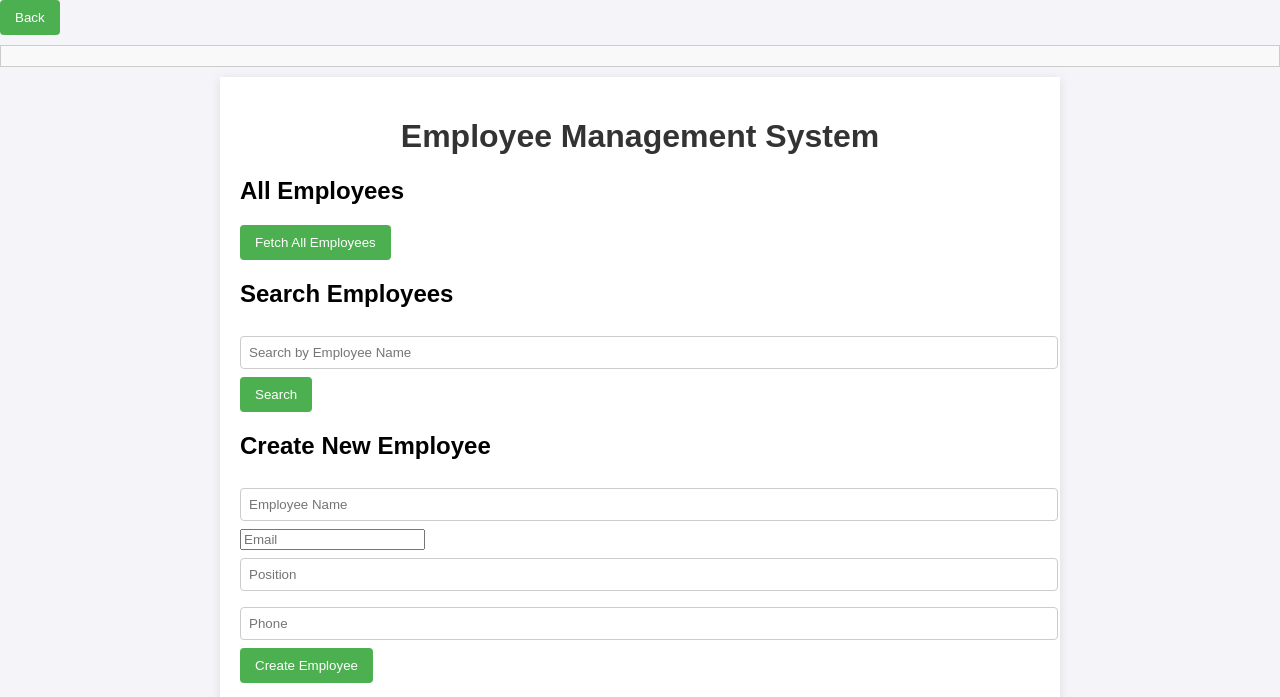
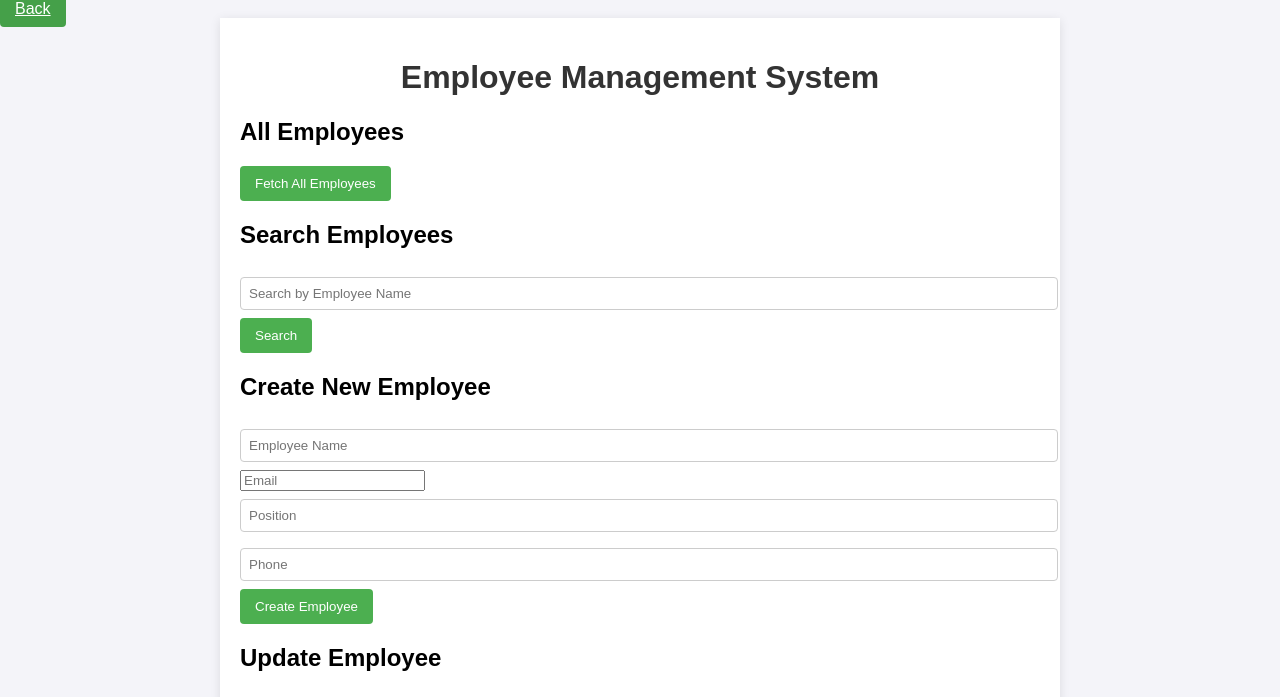
Before and after one commit to aljojose2552/Project123, a website: page employee.html in a window 1280 px wide. Shown: the top 697 px of the page. Drawn offline with Linux system fonts and the light colour scheme.

Commit message:
update front end portion

```diff
--- a/employee.html
+++ b/employee.html
@@ -8,11 +8,7 @@
 </head>
 <body>
 
-    <button src="index.html">Back</button>
-
-        <!-- Response Message -->
-        <div id="response" class="response"></div>
-
+        <a href="index.html" class="button">Back</a>
 
 <div class="container">
     <h1>Employee Management System</h1>
--- a/style.css
+++ b/style.css
@@ -43,6 +43,19 @@ body {
     background-color: #45a049;
   }
 
+  .button {
+    padding: 10px 15px;
+    background-color: #4CAF50;
+    color: #fff;
+    border: none;
+    border-radius: 4px;
+    cursor: pointer;
+  }
+
+  .button:hover {
+    background-color: #45a049;
+  }
+
   #shifts-list {
     margin-top: 20px;
   }
```
Also changed, not shown: index.html (+1 -1 lines).
